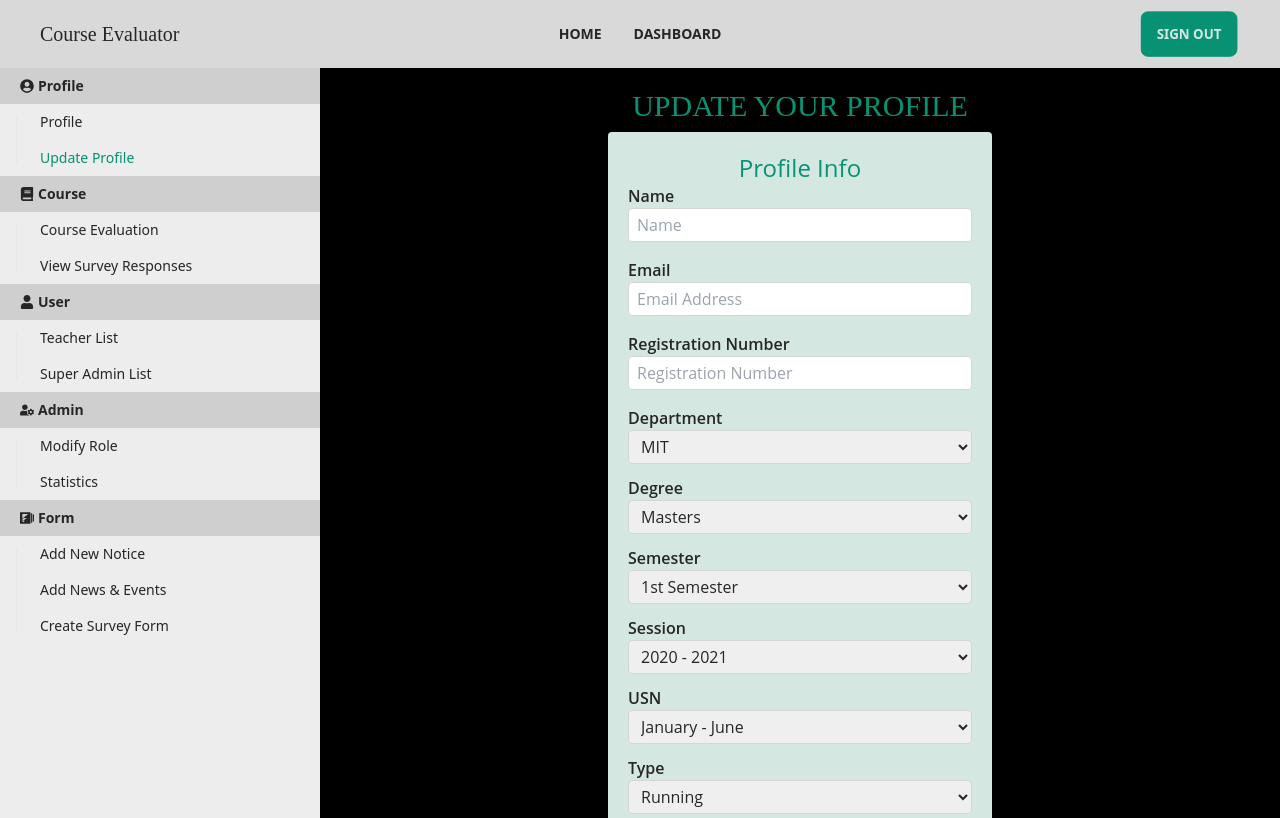
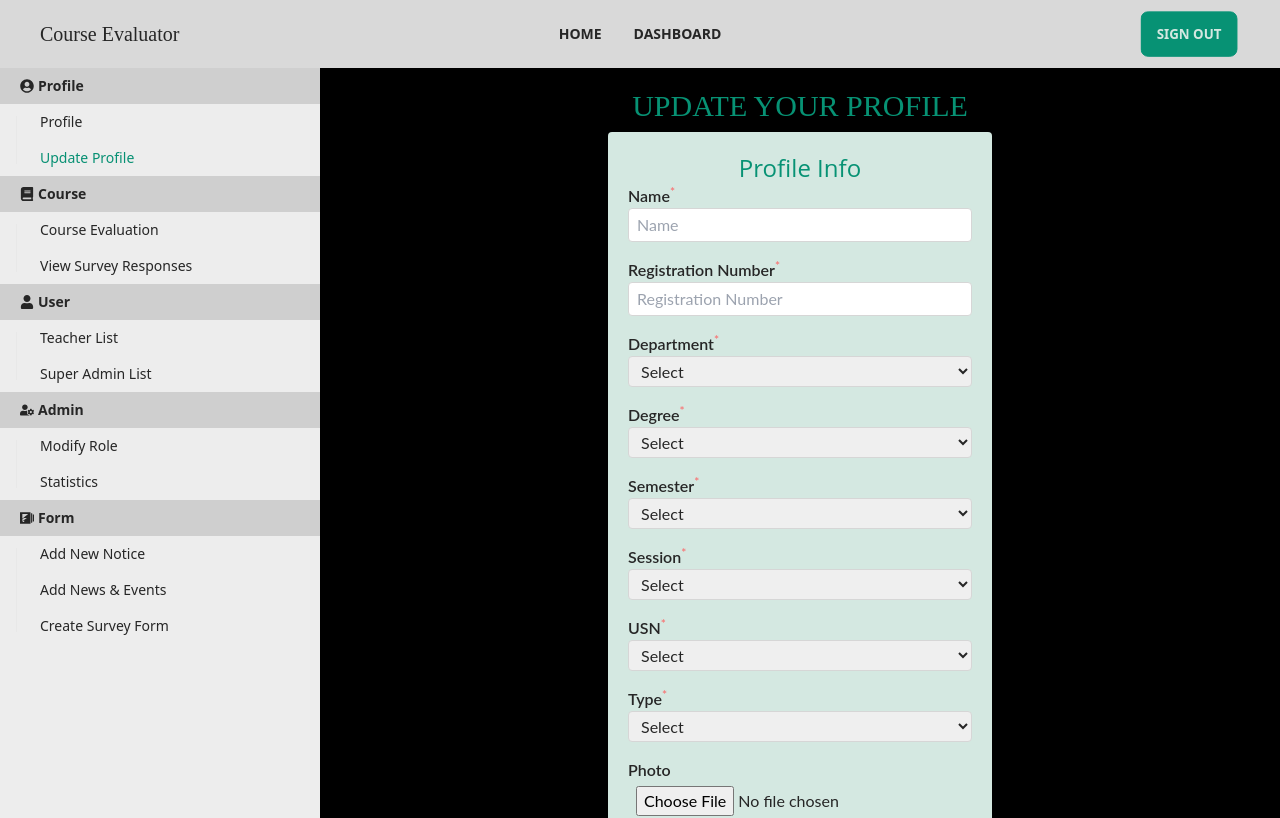
Before and after one commit to crescentpartha/Course-Evaluator, a React (Create React App) app in the folder course-evaluator/: page /dashboard/update-profile in a window 1280 px wide. Shown: the top 818 px of the page. Built offline with nearby package versions, Linux system fonts and the light colour scheme; no server answers.

Commit message:
Modify & Display Error Message and Options

```diff
--- a/course-evaluator/src/components/Authentication/Login.js
+++ b/course-evaluator/src/components/Authentication/Login.js
@@ -51,7 +51,7 @@ const Login = () => {
                         {/* Email */}
                         <div className="form-control w-full max-w-xs">
                             <label className="label py-1">
-                                <span className="label-text text-secondary">Email</span>
+                                <span className="label-text text-secondary">Email<sup className='text-error'>*</sup></span>
                             </label>
                             <input
                                 type="email"
@@ -77,7 +77,7 @@ const Login = () => {
                         {/* Password */}
                         <div className="form-control w-full max-w-xs">
                             <label className="label py-1">
-                                <span className="label-text text-secondary">Password</span>
+                                <span className="label-text text-secondary">Password<sup className='text-error'>*</sup></span>
                             </label>
                             <input
                                 type="password"
--- a/course-evaluator/src/components/Authentication/Register.js
+++ b/course-evaluator/src/components/Authentication/Register.js
@@ -55,44 +55,50 @@ const Register = () => {
                         {/* Name */}
                         <div className="form-control w-full max-w-xs">
                             <label className="label py-1">
-                                <span className="label-text text-secondary">Name</span>
+                                <span className="label-text text-secondary">Name<sup className='text-error'>*</sup></span>
                             </label>
                             <input
                                 type="text"
                                 placeholder="Your Name"
                                 className="input input-bordered h-8 w-full max-w-xs"
                                 {...register("name", {
-                                    required: {
-                                        value: true,
-                                        message: 'Name is Required'
+                                    required: "Name is required",
+                                    maxLength: {
+                                        value: 50,
+                                        message: "Max length is 50 character long"
                                     },
                                     pattern: {
-                                        value: /^[a-z]([-']?[a-z]+)*( [a-z]([-']?[a-z]+)*)*$/,
-                                        message: 'Provide a valid Name'
+                                        value: /^[A-Z]+((\s)?([A-Za-z])+)*$/,
+                                        message: 'Name is invalid'
                                     }
                                 })}
                             />
                             <label className="label">
                                 {errors.name?.type === 'required' && <span className="label-text-alt text-error">{errors.name?.message}</span>}
+                                {errors.name?.type === 'maxLength' && <span className="label-text-alt text-error">{errors.name?.message}</span>}
                                 {errors.name?.type === 'pattern' && <span className="label-text-alt text-error">{errors.name?.message}</span>}
                             </label>
                         </div>
 
                         {/* Role */}
-                        <div className="form-control w-full max-w-xs mb-2">
+                        <div className="form-control w-full max-w-xs">
                             <label className="label py-1">
-                                <span className="label-text text-secondary">Role</span>
+                                <span className="label-text text-secondary">Role<sup className='text-error'>*</sup></span>
                             </label>
-                            <select {...register("role")} className="select select-sm input-bordered w-full max-w-xs">
+                            <select {...register("role", { required: "Select one option" })} className="select select-sm input-bordered w-full max-w-xs">
+                                <option value="">Select</option>
                                 <option value="student">Student</option>
                                 <option value="teacher">Teacher</option>
                             </select>
+                            <label className="label">
+                                {errors.role?.type === 'required' && <span className="label-text-alt text-error">{errors.role?.message}</span>}
+                            </label>
                         </div>
 
                         {/* Email */}
                         <div className="form-control w-full max-w-xs">
                             <label className="label py-1">
-                                <span className="label-text text-secondary">Email</span>
+                                <span className="label-text text-secondary">Email<sup className='text-error'>*</sup></span>
                             </label>
                             <input
                                 type="email"
@@ -118,7 +124,7 @@ const Register = () => {
                         {/* Password */}
                         <div className="form-control w-full max-w-xs">
                             <label className="label py-1">
-                                <span className="label-text text-secondary">Password</span>
+                                <span className="label-text text-secondary">Password<sup className='text-error'>*</sup></span>
                             </label>
                             <input
                                 type="password"
--- a/course-evaluator/src/components/Authentication/RetrievePassword.js
+++ b/course-evaluator/src/components/Authentication/RetrievePassword.js
@@ -34,7 +34,7 @@ const RetrievePassword = () => {
                         {/* Email */}
                         <div className="form-control w-full max-w-xs">
                             <label className="label py-1">
-                                <span className="label-text text-secondary">Email</span>
+                                <span className="label-text text-secondary">Email<sup className='text-error'>*</sup></span>
                             </label>
                             <input
                                 type="email"
--- a/course-evaluator/src/components/Dashboard/Profile/UpdateProfile.js
+++ b/course-evaluator/src/components/Dashboard/Profile/UpdateProfile.js
@@ -12,12 +12,12 @@ const UpdateProfile = () => {
         <div className=''>
             <h2 className="text-3xl font-medium font-lobster
              mb-2 text-accent text-center uppercase">Update Your Profile</h2>
-            <form className='rounded font-opensans p-5 card w-96 bg-accent-content shadow-md mx-auto' onSubmit={handleSubmit(onSubmit)}>
-                <h2 className='text-2xl font-medium text-accent text-center'>Profile Info</h2>
+            <form className='rounded font-lato font-normal p-5 card w-96 bg-accent-content shadow-md mx-auto' onSubmit={handleSubmit(onSubmit)}>
+                <h2 className='text-2xl font-medium font-opensans text-accent text-center'>Profile Info</h2>
 
                 {/* Name */}
                 <div className='text-start'>
-                    <label className='font-semibold pb-2 text-secondary' htmlFor="">Name</label> <br />
+                    <label className='font-semibold pb-2 text-secondary' htmlFor="">Name<sup className='text-error'>*</sup></label> <br />
                     <input
                         style={{ border: '1px solid #d6d6d6' }}
                         className='block w-full px-2 py-1 rounded'
@@ -42,34 +42,9 @@ const UpdateProfile = () => {
                     </label>
                 </div>
 
-                {/* Email */}
-                <div className="text-start">
-                    <label className='font-semibold pb-2 text-secondary' htmlFor="">Email</label>
-                    <input
-                        style={{ border: '1px solid #d6d6d6' }}
-                        className='block w-full px-2 py-1 rounded'
-                        type="email"
-                        placeholder="Email Address"
-                        {...register("email", {
-                            required: {
-                                value: true,
-                                message: 'Email is Required'
-                            },
-                            pattern: {
-                                value: /^[a-z0-9+_.-]+@[a-z]+\.[a-z]{3}$/,
-                                message: 'Provide a valid Email'
-                            }
-                        })}
-                    />
-                    <label className="label">
-                        {errors.email?.type === 'required' && <span className="label-text-alt text-error">{errors.email?.message}</span>}
-                        {errors.email?.type === 'pattern' && <span className="label-text-alt text-error">{errors.email?.message}</span>}
-                    </label>
-                </div>
-
                 {/* Registration Number */}
                 <div className="text-start">
-                    <label className='font-semibold pb-2 text-secondary' htmlFor="">Registration Number</label>
+                    <label className='font-semibold pb-2 text-secondary' htmlFor="">Registration Number<sup className='text-error'>*</sup></label>
                     <input
                         style={{ border: '1px solid #d6d6d6' }}
                         className='block w-full px-2 py-1 rounded'
@@ -78,7 +53,7 @@ const UpdateProfile = () => {
                         {...register("registration_no", {
                             required: {
                                 value: true,
-                                message: 'Registration number is Required'
+                                message: 'Registration number is required'
                             },
                             minLength: {
                                 value: 10,
@@ -98,61 +73,85 @@ const UpdateProfile = () => {
                 </div>
 
                 {/* Department */}
-                <div className='text-start mb-3'>
-                <label className='font-semibold pb-2 text-secondary' htmlFor="">Department</label>
-                    <select {...register("department")} className='d-block w-full px-2 py-1 rounded' style={{ border: '1px solid #d6d6d6' }}>
+                <div className='text-start'>
+                    <label className='font-semibold pb-2 text-secondary' htmlFor="">Department<sup className='text-error'>*</sup></label>
+                    <select {...register("department", { required: "Select one option" })} className='d-block w-full px-2 py-1 rounded' style={{ border: '1px solid #d6d6d6' }}>
+                        <option value="">Select</option>
                         <option value="MIT">MIT</option>
                         <option value="SWE">SWE</option>
                         <option value="PGD">PGD</option>
                     </select>
+                    <label className="label">
+                        {errors.department?.type === 'required' && <span className="label-text-alt text-error">{errors.department?.message}</span>}
+                    </label>
                 </div>
 
                 {/* Degree */}
-                <div className='text-start mb-3'>
-                <label className='font-semibold pb-2 text-secondary' htmlFor="">Degree</label>
-                    <select {...register("degree")} className='d-block w-full px-2 py-1 rounded' style={{ border: '1px solid #d6d6d6' }}>
+                <div className='text-start'>
+                    <label className='font-semibold pb-2 text-secondary' htmlFor="">Degree<sup className='text-error'>*</sup></label>
+                    <select {...register("degree", { required: "Select one option" })} className='d-block w-full px-2 py-1 rounded' style={{ border: '1px solid #d6d6d6' }}>
+                        <option value="">Select</option>
                         <option value="Masters">Masters</option>
                         <option value="Bachelors">Bachelors</option>
                         <option value="Diploma">Diploma</option>
                     </select>
+                    <label className="label">
+                        {errors.degree?.type === 'required' && <span className="label-text-alt text-error">{errors.degree?.message}</span>}
+                    </label>
                 </div>
 
                 {/* Semester */}
-                <div className='text-start mb-3'>
-                <label className='font-semibold pb-2 text-secondary' htmlFor="">Semester</label>
-                    <select {...register("semester")} className='d-block w-full px-2 py-1 rounded' style={{ border: '1px solid #d6d6d6' }}>
+                <div className='text-start'>
+                    <label className='font-semibold pb-2 text-secondary' htmlFor="">Semester<sup className='text-error'>*</sup></label>
+                    <select {...register("semester", { required: "Select one option" })} className='d-block w-full px-2 py-1 rounded' style={{ border: '1px solid #d6d6d6' }}>
+                        <option value="">Select</option>
                         <option value="1st Semester">1st Semester</option>
                         <option value="2nd Semester">2nd Semester</option>
                         <option value="3rd Semester">3rd Semester</option>
                     </select>
+                    <label className="label">
+                        {errors.semester?.type === 'required' && <span className="label-text-alt text-error">{errors.semester?.message}</span>}
+                    </label>
                 </div>
 
                 {/* Session */}
-                <div className='text-start mb-3'>
-                <label className='font-semibold pb-2 text-secondary' htmlFor="">Session</label>
-                    <select {...register("session")} className='d-block w-full px-2 py-1 rounded' style={{ border: '1px solid #d6d6d6' }}>
+                <div className='text-start'>
+                    <label className='font-semibold pb-2 text-secondary' htmlFor="">Session<sup className='text-error'>*</sup></label>
+                    <select {...register("session", { required: "Select one option" })} className='d-block w-full px-2 py-1 rounded' style={{ border: '1px solid #d6d6d6' }}>
+                        <option value="">Select</option>
                         <option value="2020 - 2021">2020 - 2021</option>
                         <option value="2021 - 2022">2021 - 2022</option>
                         <option value="2022 - 2023">2022 - 2023</option>
                     </select>
+                    <label className="label">
+                        {errors.session?.type === 'required' && <span className="label-text-alt text-error">{errors.session?.message}</span>}
+                    </label>
                 </div>
 
                 {/* USN */}
-                <div className='text-start mb-3'>
-                <label className='font-semibold pb-2 text-secondary' htmlFor="">USN</label>
-                    <select {...register("usn")} className='d-block w-full px-2 py-1 rounded' style={{ border: '1px solid #d6d6d6' }}>
+                <div className='text-start'>
+                    <label className='font-semibold pb-2 text-secondary' htmlFor="">USN<sup className='text-error'>*</sup></label>
+                    <select {...register("usn", { required: "Select one option" })} className='d-block w-full px-2 py-1 rounded' style={{ border: '1px solid #d6d6d6' }}>
+                        <option value="">Select</option>
                         <option value="January - June">January - June</option>
                         <option value="July - December">July - December</option>
                     </select>
+                    <label className="label">
+                        {errors.usn?.type === 'required' && <span className="label-text-alt text-error">{errors.usn?.message}</span>}
+                    </label>
                 </div>
 
                 {/* Type */}
-                <div className='text-start mb-3'>
-                <label className='font-semibold pb-2 text-secondary' htmlFor="">Type</label>
-                    <select {...register("type")} className='d-block w-full px-2 py-1 rounded' style={{ border: '1px solid #d6d6d6' }}>
+                <div className='text-start'>
+                    <label className='font-semibold pb-2 text-secondary' htmlFor="">Type<sup className='text-error'>*</sup></label>
+                    <select {...register("type", { required: "Select one option" })} className='d-block w-full px-2 py-1 rounded' style={{ border: '1px solid #d6d6d6' }}>
+                        <option value="">Select</option>
                         <option value="Running">Running</option>
                         <option value="Passed">Passed</option>
                     </select>
+                    <label className="label">
+                        {errors.type?.type === 'required' && <span className="label-text-alt text-error">{errors.type?.message}</span>}
+                    </label>
                 </div>
 
                 {/* Image */}
@@ -163,8 +162,8 @@ const UpdateProfile = () => {
                         className='block w-full px-2 py-1 rounded'
                         {...register("image", {
                             required: {
-                                value: true,
-                                message: 'Image is Required'
+                                value: false,
+                                message: 'Image is not Required'
                             }
                         })}
                     />
@@ -181,6 +180,7 @@ const UpdateProfile = () => {
                         value="Submit"
                     />
                 </div>
+                <label className='text-xs pt-2 text-center' htmlFor=""><span className='text-error text-md'>*</span> means input is required.</label>
             </form>
         </div>
     );
```
